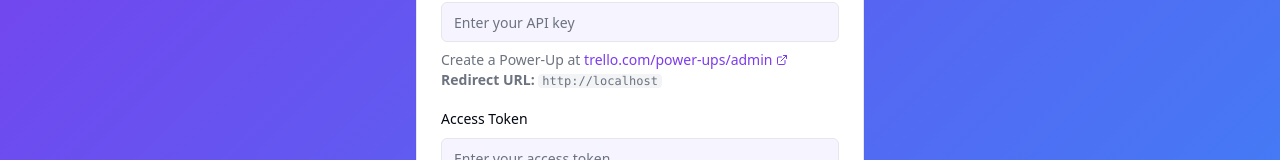
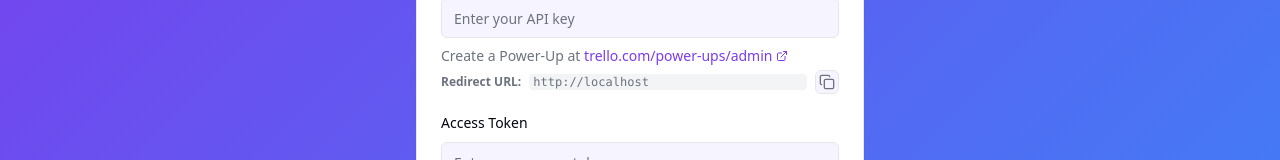
Before and after one commit to DavidLozzi/trello-lane-view, a React (Vite) app: page / in a window 1280 px wide. Shown: the part 350-510 px from the top of the page. Built offline with nearby package versions, Linux system fonts and the light colour scheme.

Commit message:
Add copy button to URL

```diff
--- a/src/components/TrelloAuth.tsx
+++ b/src/components/TrelloAuth.tsx
@@ -4,7 +4,8 @@ import { Card, CardContent, CardDescription, CardHeader, CardTitle } from '@/com
 import { Input } from '@/components/ui/input';
 import { Label } from '@/components/ui/label';
 import { Alert, AlertDescription } from '@/components/ui/alert';
-import { Loader2, ExternalLink, Key } from 'lucide-react';
+import { Loader2, ExternalLink, Key, Copy } from 'lucide-react';
+import { useToast } from '@/hooks/use-toast';
 
 interface TrelloAuthProps {
   onAuthenticated: (apiKey: string, token: string) => void;
@@ -15,6 +16,15 @@ export function TrelloAuth({ onAuthenticated }: TrelloAuthProps) {
   const [token, setToken] = useState('');
   const [isLoading, setIsLoading] = useState(false);
   const [error, setError] = useState('');
+  const { toast } = useToast();
+
+  const copyRedirectUrl = () => {
+    const redirectUrl = window.location.origin;
+    navigator.clipboard.writeText(redirectUrl);
+    toast({
+      description: "Redirect URL copied to clipboard!",
+    });
+  };
 
   const handleAuth = async () => {
     if (!apiKey.trim()) {
@@ -78,9 +88,20 @@ export function TrelloAuth({ onAuthenticated }: TrelloAuthProps) {
               >
                 trello.com/power-ups/admin
                 <ExternalLink className="w-3 h-3" />
-              </a>
-              <br />
-              <strong>Redirect URL:</strong> <code className="bg-muted px-1 rounded text-xs">{window.location.origin}</code>
+               </a>
+               <br />
+               <div className="flex items-center gap-2 mt-1">
+                 <span className="text-xs"><strong>Redirect URL:</strong></span>
+                 <code className="bg-muted px-1 rounded text-xs flex-1">{window.location.origin}</code>
+                 <Button
+                   variant="outline"
+                   size="sm"
+                   onClick={copyRedirectUrl}
+                   className="h-6 w-6 p-0"
+                 >
+                   <Copy className="w-3 h-3" />
+                 </Button>
+               </div>
             </p>
           </div>
 
```
